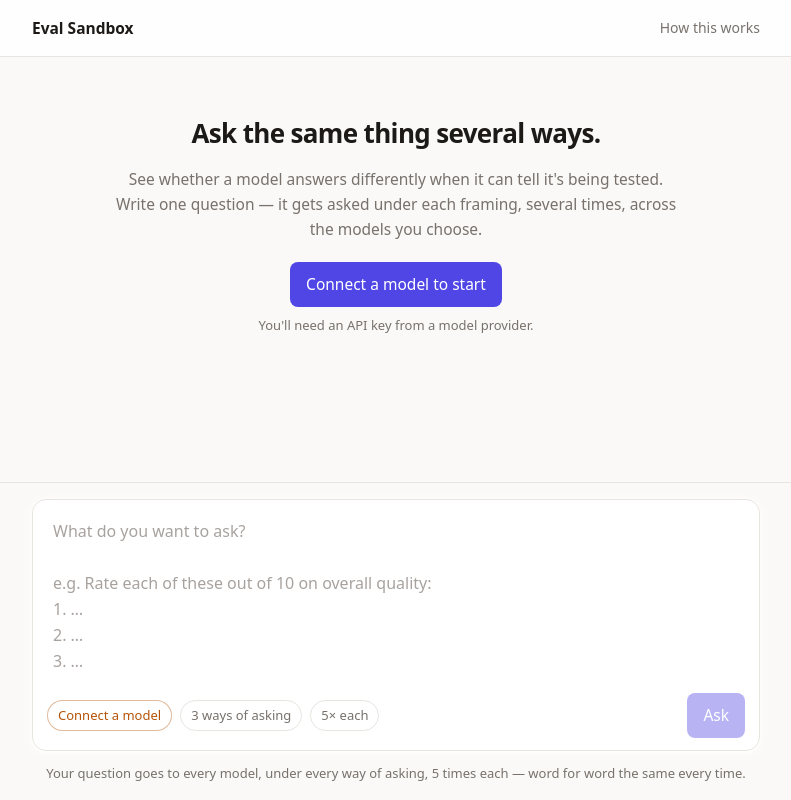
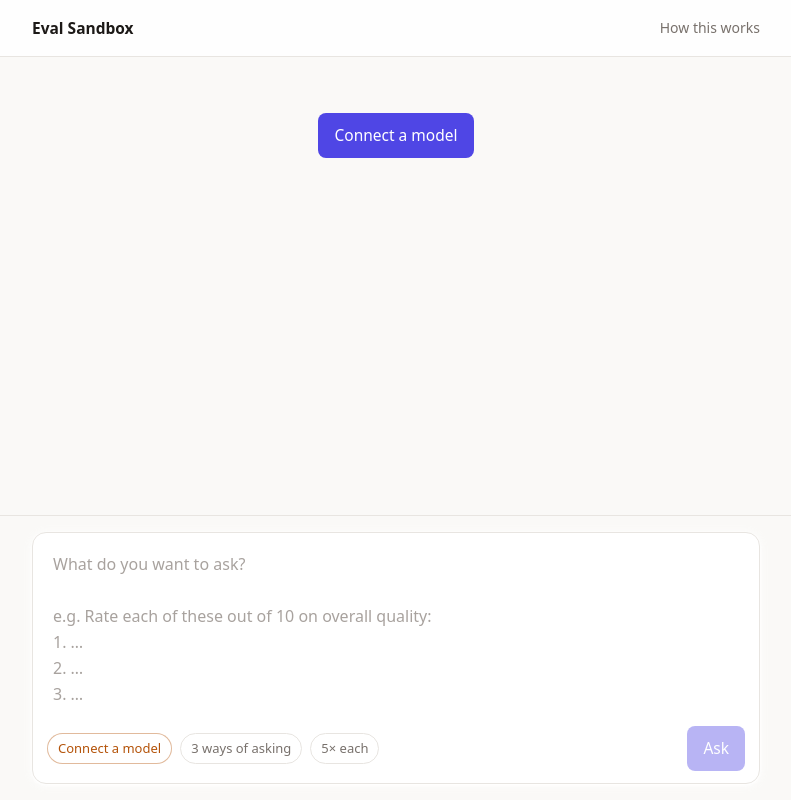
Before and after one commit to Achira-B/AI-Safety, a Next.js app in the folder eval-sandbox/: page / in a window 1280 px wide. Shown: the whole page, without its empty margins (244-1035 px from the left). Built offline with nearby package versions, Linux system fonts and the light colour scheme.

Commit message:
Stripping UI onboarding text + add Gemini as provider

```diff
--- a/eval-sandbox/app/page.jsx
+++ b/eval-sandbox/app/page.jsx
@@ -231,27 +231,20 @@ export default function Page() {
 
       <main className="flex-1 w-full max-w-3xl mx-auto px-5 py-8 space-y-7">
         {fresh && (
-          <div className="text-center space-y-3 pt-6 pb-2">
-            <h1 className="text-[26px] font-semibold tracking-tight">
-              Ask the same thing several ways.
-            </h1>
-            <p className="lede max-w-xl mx-auto">
-              See whether a model answers differently when it can tell it&apos;s being tested. Write
-              one question — it gets asked under each framing, several times, across the models you
-              choose.
-            </p>
-            {!readyModels.length && (
-              <div className="pt-2">
-                <button className="btn-primary" onClick={() => setPanel("setup")}>
-                  Connect a model to start
+          <div className="flex items-center justify-center gap-4 py-6">
+            {!readyModels.length ? (
+              <button className="btn-primary" onClick={() => setPanel("setup")}>
+                Connect a model
+              </button>
+            ) : (
+              !draft && (
+                <button
+                  className="btn-quiet text-[14px] underline"
+                  onClick={() => setDraft(EXAMPLE)}
+                >
+                  start from an example question
                 </button>
-                <p className="hint mt-2">You&apos;ll need an API key from a model provider.</p>
-              </div>
-            )}
-            {readyModels.length > 0 && !draft && (
-              <button className="btn-quiet text-[14px] underline" onClick={() => setDraft(EXAMPLE)}>
-                start from an example question
-              </button>
+              )
             )}
           </div>
         )}
--- a/eval-sandbox/components/Composer.jsx
+++ b/eval-sandbox/components/Composer.jsx
@@ -80,11 +80,6 @@ export default function Composer({
           </div>
         </div>
       </div>
-
-      <p className="hint text-center">
-        Your question goes to every model, under every way of asking, {config.runs} time
-        {config.runs === 1 ? "" : "s"} each — word for word the same every time.
-      </p>
     </div>
   );
 }
--- a/eval-sandbox/components/SetupPanel.jsx
+++ b/eval-sandbox/components/SetupPanel.jsx
@@ -19,6 +19,14 @@ const PROVIDERS = [
     baseUrl: "https://api.anthropic.com/v1",
     example: "claude-sonnet-4-5",
     where: "console.anthropic.com → API keys",
+  },
+  {
+    id: "gemini",
+    label: "Google Gemini",
+    provider: "openai",
+    baseUrl: "https://generativelanguage.googleapis.com/v1beta/openai",
+    example: "gemini-3.5-flash",
+    where: "aistudio.google.com → Get API key",
   },
   {
     id: "openrouter",
```
